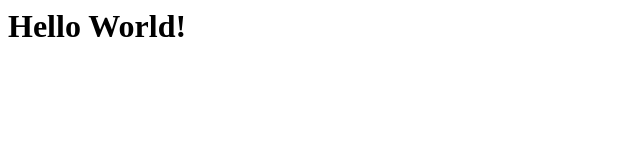
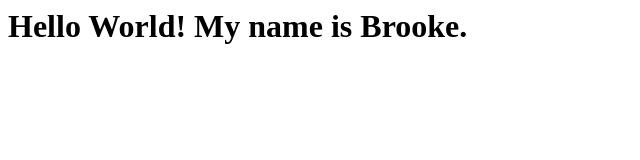
Before and after one commit to brookepeterson/demo, a plain HTML site: page index.html in a window 1280 px wide. Shown: the whole page, without its empty margins (0-640 px from the left). Drawn offline with Linux system fonts and the light colour scheme.

Commit message:
Update index.html

```diff
--- a/index.html
+++ b/index.html
@@ -3,6 +3,6 @@
     <title> Brooke's Test Page </title>
    </head>
     <body>
-      <h1> Hello World! </h1>
+      <h1> Hello World! My name is Brooke. </h1>
     </body>
 </html>
```
